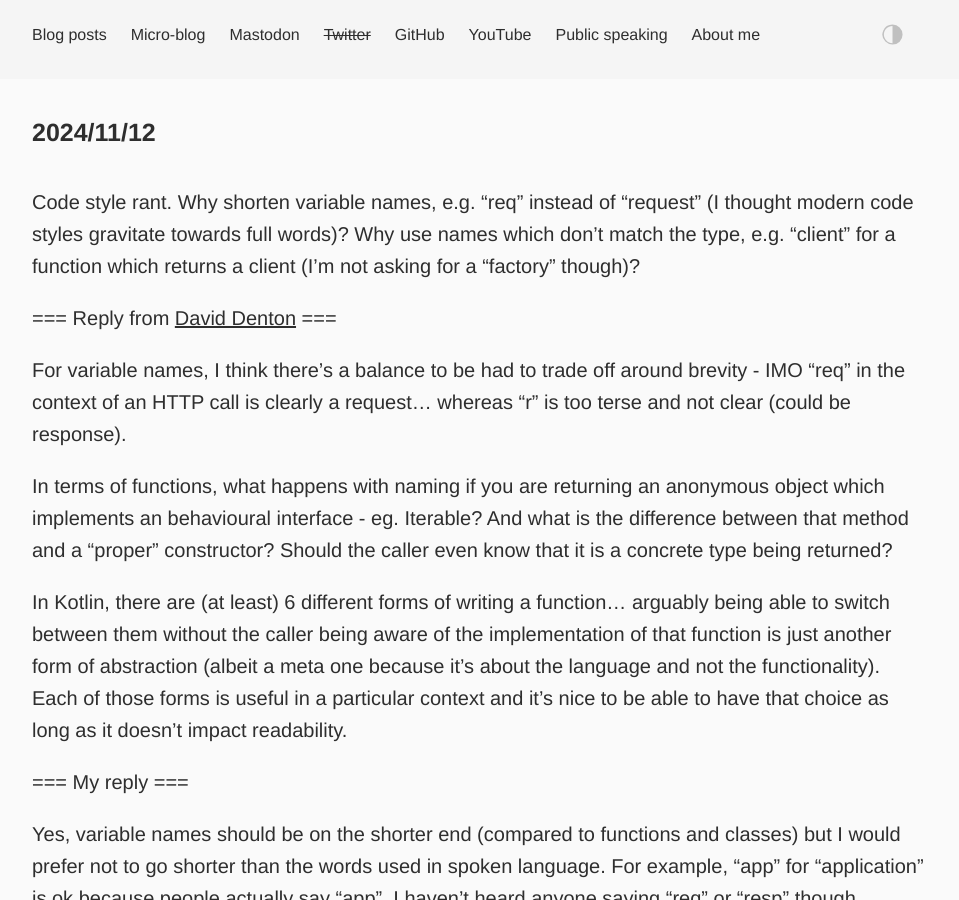
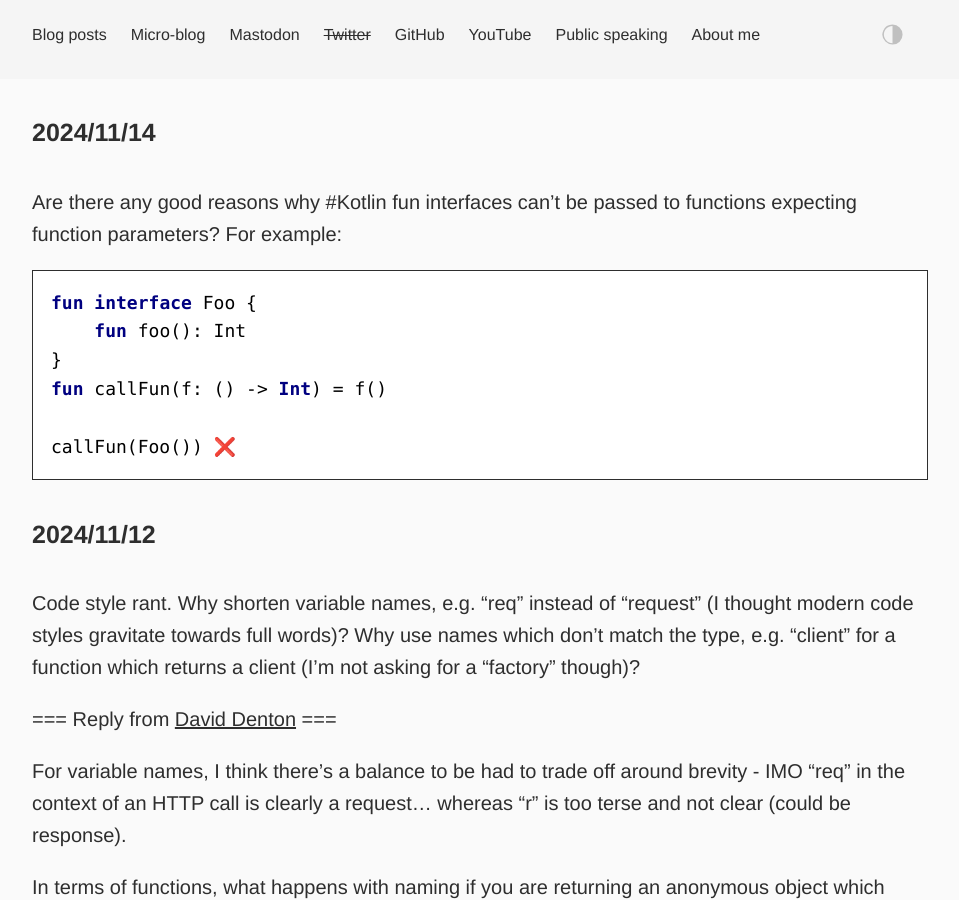
Before and after one commit to dkandalov/dkandalov.github.io, a Jekyll site: the page built from micro-blog.md, in a window 1280 px wide and 900 px high. Shown: the whole window, without its empty margins (160-1119 px from the left). Built offline with Jekyll 4.4.1, drawn with Linux system fonts in a browser that asks for light colours.

Commit message:
updated micro-blog

```diff
--- a/micro-blog.md
+++ b/micro-blog.md
@@ -2,6 +2,19 @@
 layout: post
 permalink: /micro-blog/
 ---
+
+#### 2024/11/14
+Are there any good reasons why #Kotlin fun interfaces can't be passed to functions expecting function parameters? For example:
+
+<kotlin>
+fun interface Foo {
+    fun foo(): Int
+}
+fun callFun(f: () -> Int) = f()
+
+callFun(Foo()) ❌
+</kotlin>
+
 
 #### 2024/11/12
 Code style rant. Why shorten variable names, e.g. "req" instead of "request" (I thought modern code styles gravitate towards full words)? Why use names which don't match the type, e.g. "client" for a function which returns a client (I'm not asking for a "factory" though)?
```
